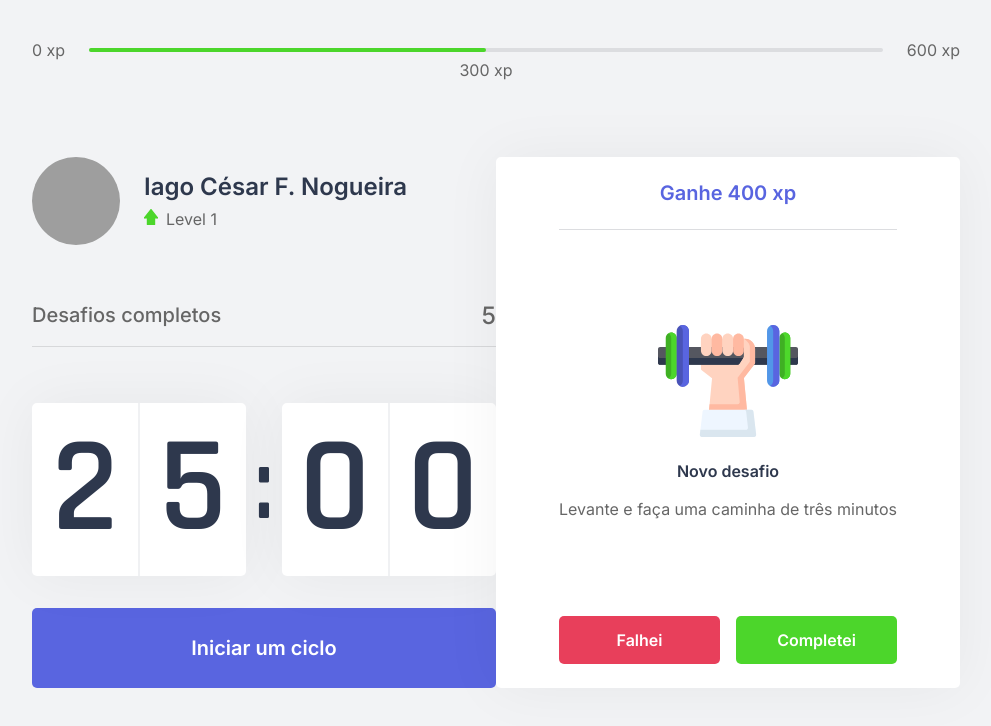
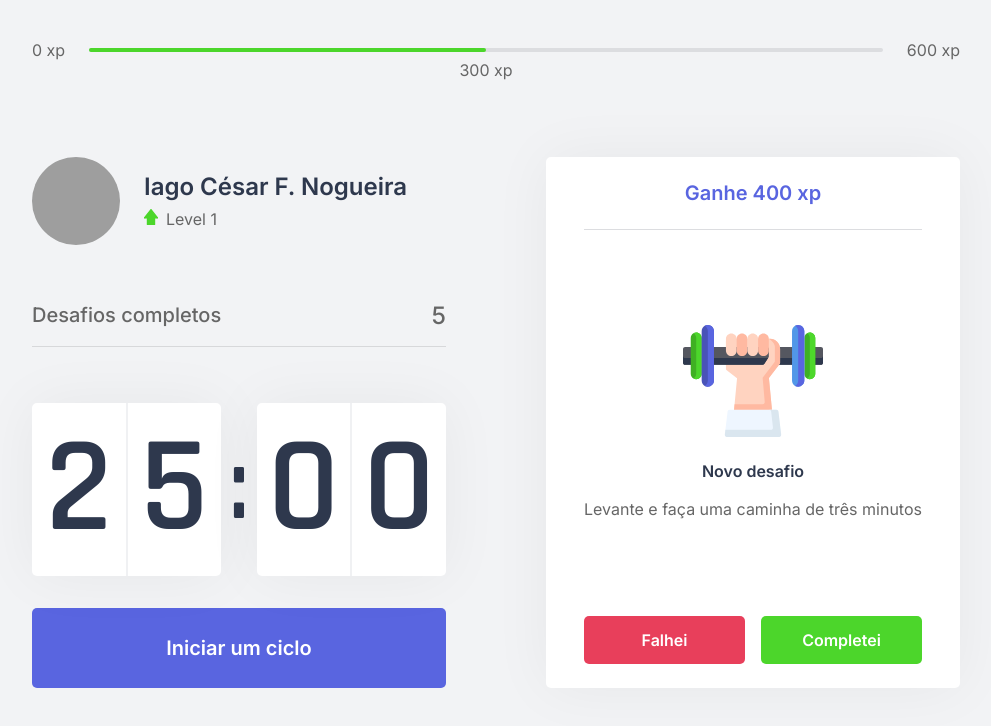
Before and after one commit to FelipeMartini/cursos-rocketseat-nlw-04-react, a Next.js app: page / in a window 1280 px wide. Shown: the top 726 px of the page, without its empty margins (144-1135 px from the left). Built offline with nearby package versions, Linux system fonts and the light colour scheme; grey boxes are pictures that could not be loaded.

Commit message:
fix: bug on home page layout grid (gap)

```diff
--- a/src/styles/pages/Home.module.css
+++ b/src/styles/pages/Home.module.css
@@ -13,6 +13,6 @@
 
   display: grid;
   grid-template-columns: 1fr 1fr;
-  gap: 6.25; /* 100px */
+  gap: 6.25rem; /* 100px */
   align-content: center;
 }
```
